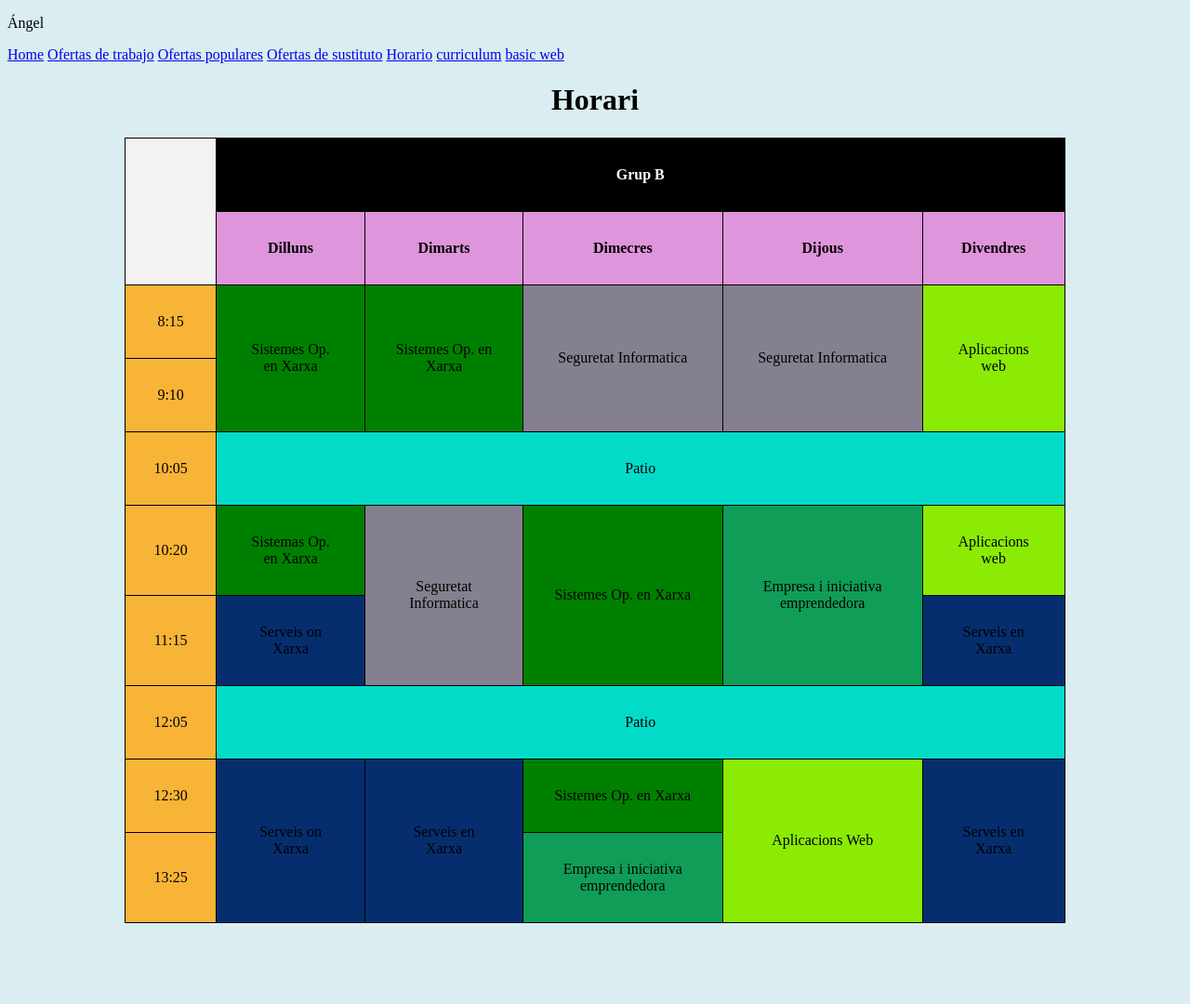
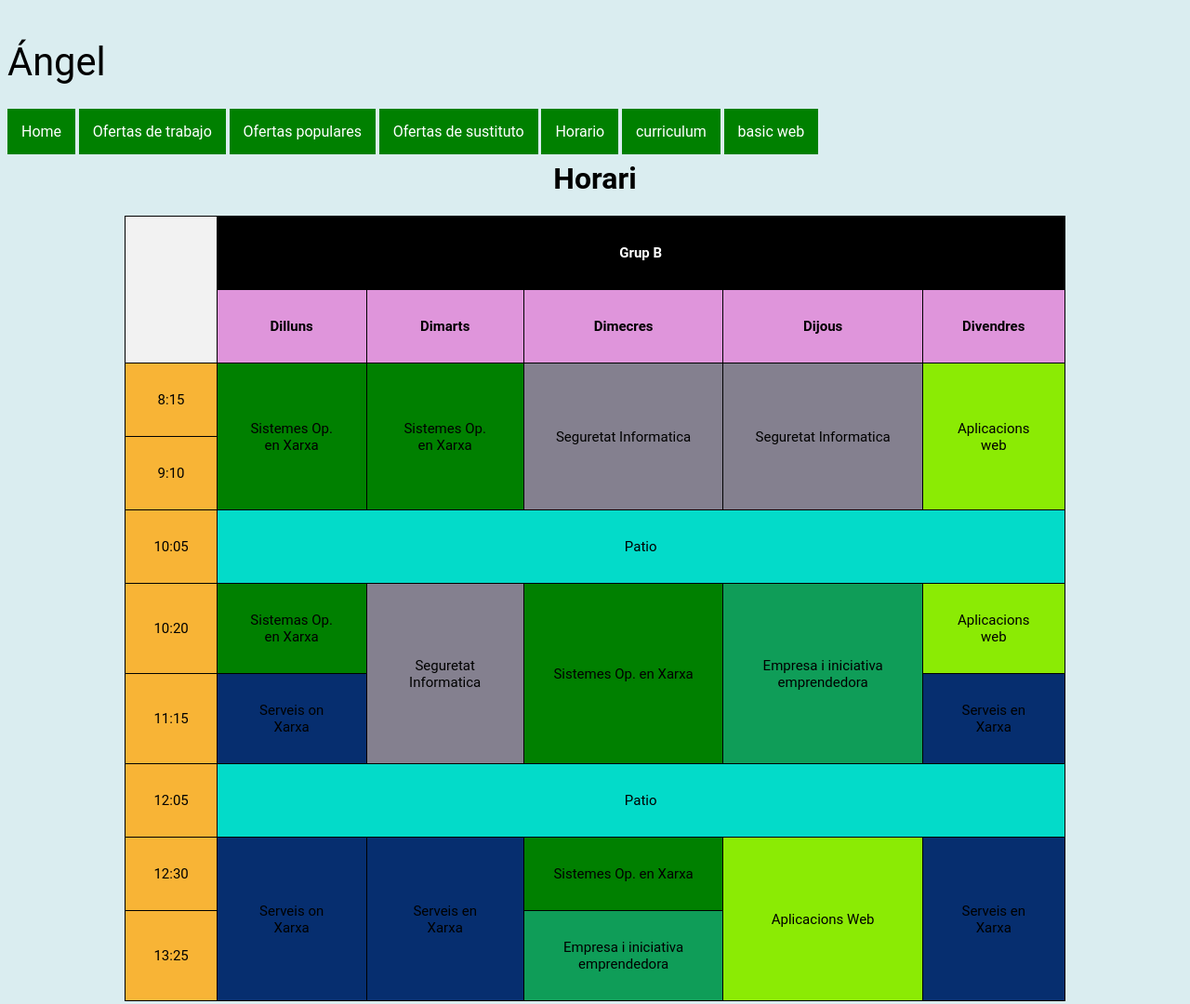
Before and after one commit to acarrero-esliceu/Primer_proyecto, a plain HTML site: page hoario.html in a window 1280 px wide. Shown: the whole page at 93% size. Before the commit the page ends 1001 px from the top, so only its background shows below. Drawn offline with Linux system fonts and the light colour scheme.

Commit message:
navegacion

```diff
--- a/css/styles.css
+++ b/css/styles.css
@@ -29,3 +29,12 @@ h2{
 p{
     font-size: 2.6rem;;
 }
+
+.navegacion{
+    padding: 15px;
+    background-color: green;
+    text-align: center;
+    color: white;
+    font-size: 1rem;
+    text-decoration: none;
+}
--- a/css/styles_curriculum.css
+++ b/css/styles_curriculum.css
@@ -4,18 +4,27 @@ body {
     padding: 0;
     line-height: 1.6;
 }
-.header {
+.header_curriculum {
     border-bottom: 2px solid black;
     padding-bottom: 10px;
     margin-bottom: 20px;
 }
 
-.titulo {
+.titulo_curriculum {
     color: green;
     font-weight: bold;
     margin-top: 20px;
 }
 
-.lugares {
+.lugares_curriculum {
     color: blue;
 }
+
+.navegacion{
+    padding: 15px;
+    background-color: green;
+    text-align: center;
+    color: white;
+    font-size: 1rem;
+    text-decoration: none;
+}
--- a/hoario.html
+++ b/hoario.html
@@ -5,17 +5,18 @@
     <meta name="viewport" content="width=device-width, initial-scale=1.0">
     <title>Horari</title>
     <link rel="stylesheet" href="css/styles_horari.css">
+    <link rel="stylesheet" href="css/styles.css">
 </head>
 <header>
     <p>Ángel</p>
     <nav>
-        <a href="index.html">Home</a>
-        <a href="ofertas.html">Ofertas de trabajo</a>
-        <a href="popular.html">Ofertas populares</a>
-        <a href="sutituto.html">Ofertas de sustituto</a>
-        <a href="hoario.html">Horario</a>
-        <a href="curriculum.html">curriculum</a>
-        <a href="basic_web.html">basic web</a>
+        <a class="navegacion" href="index.html">Home</a>
+        <a class="navegacion" href="ofertas.html">Ofertas de trabajo</a>
+        <a class="navegacion" href="popular.html">Ofertas populares</a>
+        <a class="navegacion" href="sutituto.html">Ofertas de sustituto</a>
+        <a class="navegacion" href="hoario.html">Horario</a>
+        <a class="navegacion" href="curriculum.html">curriculum</a>
+        <a class="navegacion" href="basic_web.html">basic web</a>
     </nav>
 </header>
 <body>
```
Also changed, not shown: basic_web.html (+7 -7 lines), curriculum.html (+14 -14 lines), index.html (+7 -7 lines), ofertas.html (+8 -7 lines).
